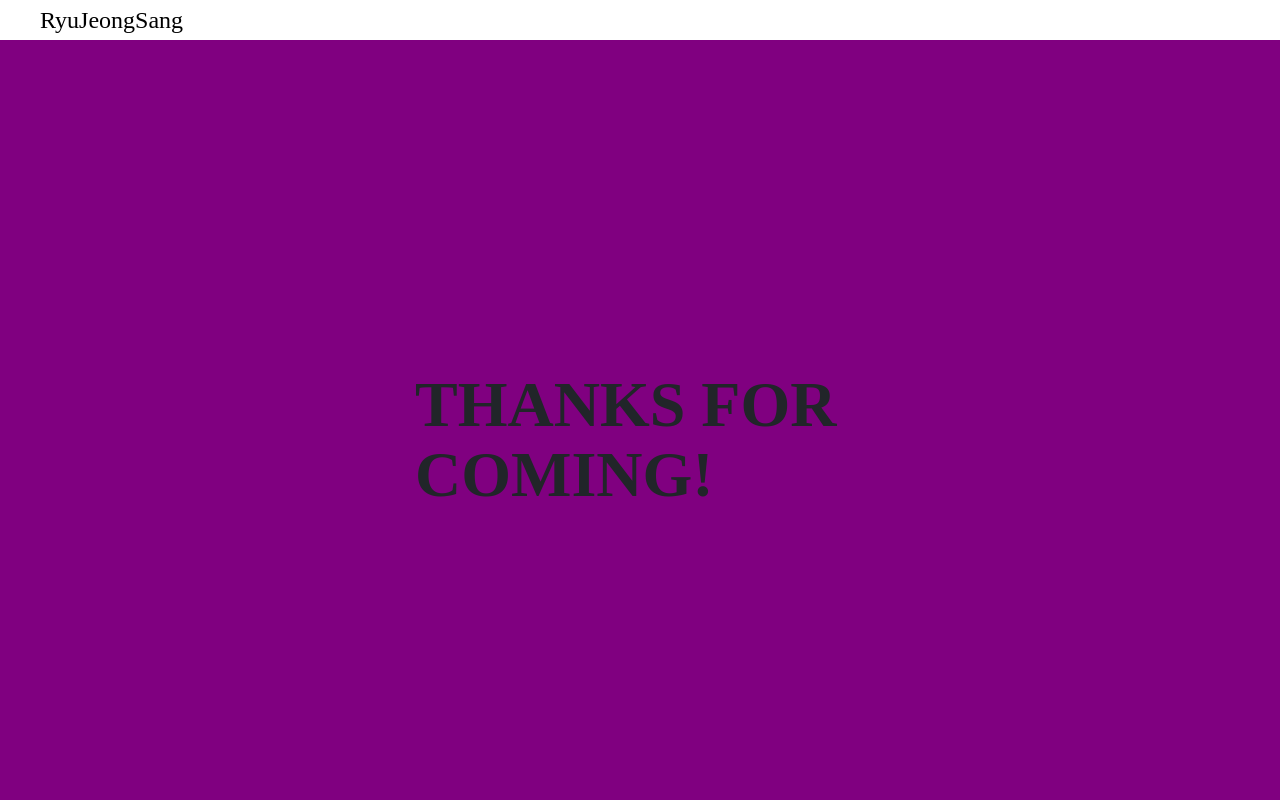
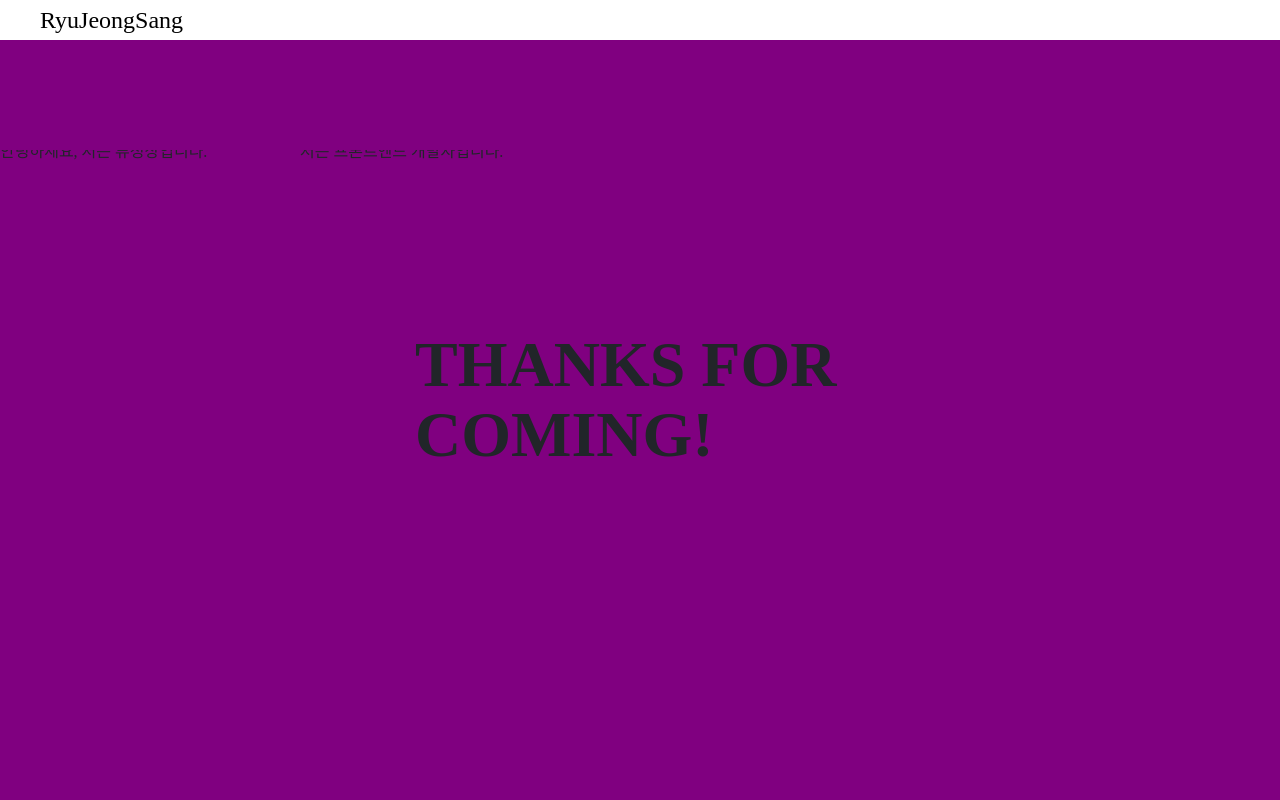
Before and after one commit to RyuJeongSang/myPortfolio, a React (Create React App) app: page / in a window 1280 px wide. Shown: the top 800 px of the page. Built offline with nearby package versions, Linux system fonts and the light colour scheme; a web font is replaced by a local one.

Commit message:
fix: main title translate fix

```diff
--- a/src/pages/home.js
+++ b/src/pages/home.js
@@ -30,39 +30,82 @@ export const Home = () => {
       </Helmet>
       <MainHeader />
       <HomeContainer>
-        <MainTemplate positionYA={offsetY}>
-          <MainTitle positionYA={offsetY}>THANKS FOR COMING!</MainTitle>
-        </MainTemplate>
+        <MainContainer positionYA={offsetY}>
+          <MainGreeting>
+            <MainGreetingText positionYA={offsetY}>안녕하세요, 저는 류정상입니다.</MainGreetingText>
+          </MainGreeting>
+          <MainGreeting>
+            <MainGreetingText positionYA={offsetY}>저는 프론트엔드 개발자입니다.</MainGreetingText>
+          </MainGreeting>
+          <MainTitle positionYA={offsetY}>
+            {/* 이동할 컨테이너 */}
+            <MainTitleText>THANKS FOR COMING!</MainTitleText>
+          </MainTitle>
+        </MainContainer>
+        <AboutContainer>abouts</AboutContainer>
+        <div>projects</div>
+        <div>contact</div>
       </HomeContainer>
     </>
   );
 };
 
 const HomeContainer = styled.div`
-  padding-top: 40px;
   background: linear-gradient(0deg, skyblue, salmon);
   width: 100%;
   height: 500vh;
   font-family: "Spoqa Han Sans Neo", "sans-serif";
+  overflow: hidden;
 `;
 
-const MainTemplate = styled.div`
+const MainContainer = styled.div`
   position: ${props => (props.positionYA > 800 ? `absolute` : `fixed`)};
+  display: flex;
+  //justify-content: center;
+  align-items: center;
+  width: 100%;
+  height: 100%;
+  background-color: purple;
+  transform: ${props => (props.positionYA > 800 ? `translateY(800px)` : `translateY(0px)`)};
+  overflow: hidden;
+`;
+
+const MainTitle = styled.div`
+  width: 100%;
+  transition: all 1s ease-in-out;
+  transform: ${props => (props.positionYA > 10 ? `translateX(52%)` : `translateX(0%)`)};
+  position: absolute;
+  margin-left: auto;
+  margin-right: auto;
+  left: 0;
+  right: 0;
   display: flex;
   justify-content: center;
   align-items: center;
-  width: 100vw;
-  height: 100vh;
-  background-color: purple;
-  transform: ${props => (props.positionYA > 800 ? `translateY(800px)` : `translateY(0px)`)};
 `;
 
-const MainTitle = styled.div`
+const MainTitleText = styled.div`
   width: 450px;
   font-size: 48pt;
-  transition: all 1s ease-in-out;
-  transform: ${props => (props.positionYA > 10 ? `translateX(120%)` : `translateX(0%)`)};
   white-space: normal;
   font-weight: 700;
   line-height: 1.1em;
 `;
+
+const MainGreeting = styled.div`
+  width: 300px;
+  height: 500px;
+  overflow: hidden;
+`;
+
+const MainGreetingText = styled.div`
+  transition: all 1s ease-in-out;
+  transition-delay: 0.1s;
+  transform: ${props => (props.positionYA > 10 ? `translateY(0%)` : `translateY(-10px)`)};
+`;
+
+const AboutContainer = styled.div`
+  margin-top: 100vh;
+  position: absolute;
+  top: 100vh;
+`;
```
